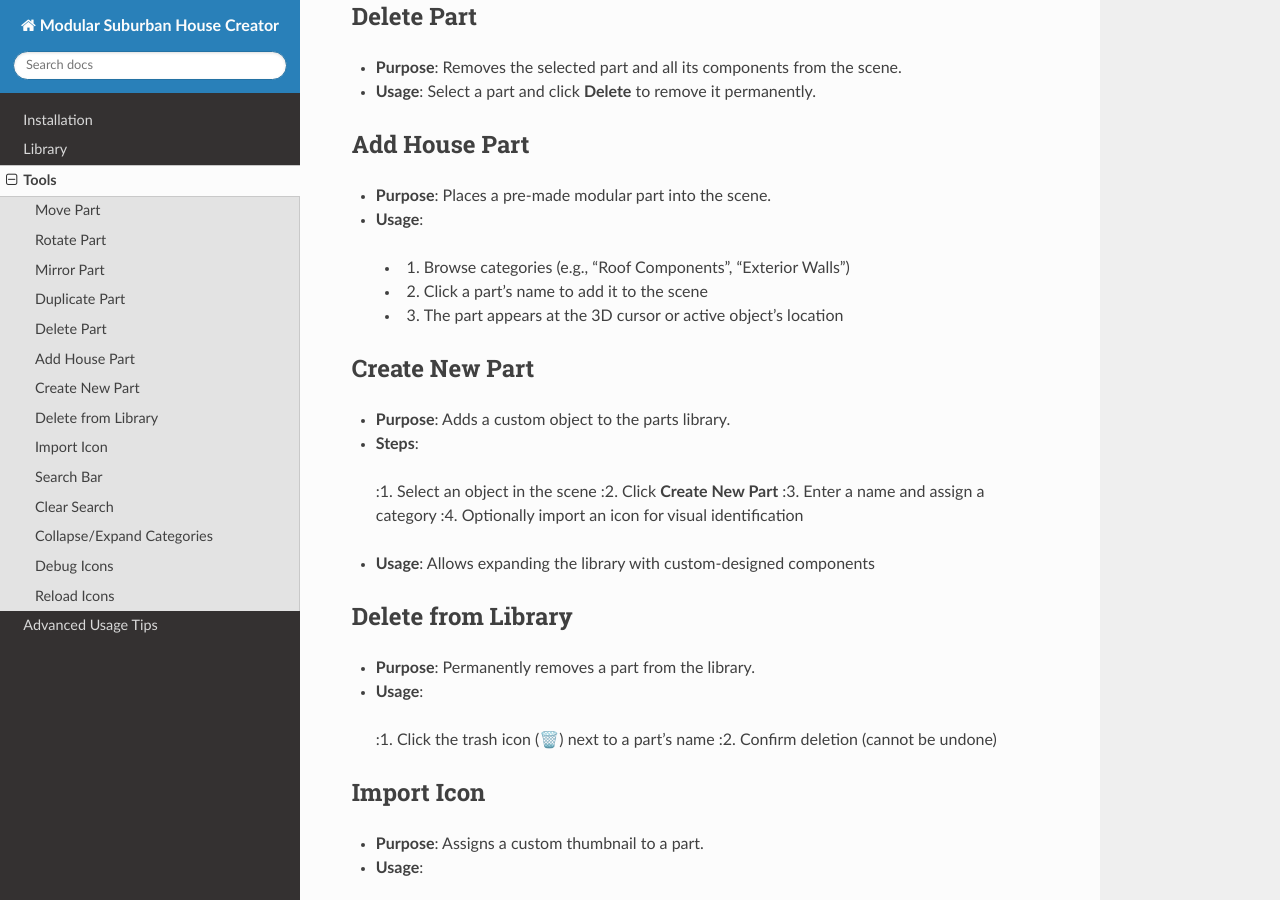
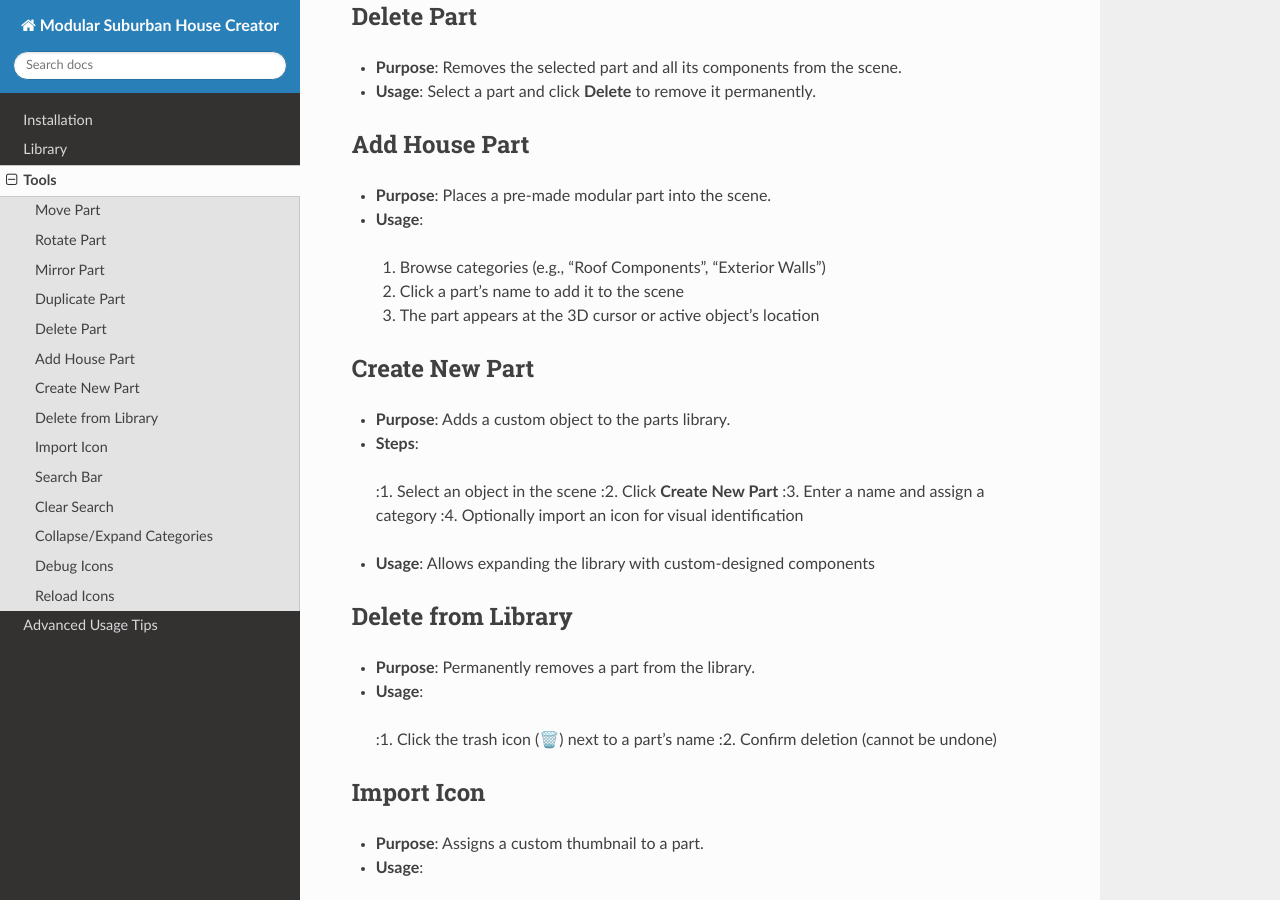
Before and after one commit to DjamelEddineX/Modular_Suburban_House_Creator_Docs, a Sphinx documentation site: the page built from docs/source/operation.rst, in a window 1280 px wide and 900 px high, scrolled down 1200 px. Built offline with Sphinx 7.4.7 and the Read the Docs theme 3.1.0, drawn with Linux system fonts in a browser that asks for light colours.

```diff
--- a/docs/source/operation.rst
+++ b/docs/source/operation.rst
@@ -52,9 +52,9 @@ Add House Part
 
 * **Purpose**: Places a pre-made modular part into the scene.
 * **Usage**:
- * 1. Browse categories (e.g., "Roof Components", "Exterior Walls")
- * 2. Click a part's name to add it to the scene
- * 3. The part appears at the 3D cursor or active object's location
+ 1. Browse categories (e.g., "Roof Components", "Exterior Walls")
+ 2. Click a part's name to add it to the scene
+ 3. The part appears at the 3D cursor or active object's location
 
 Create New Part
 ******
```
